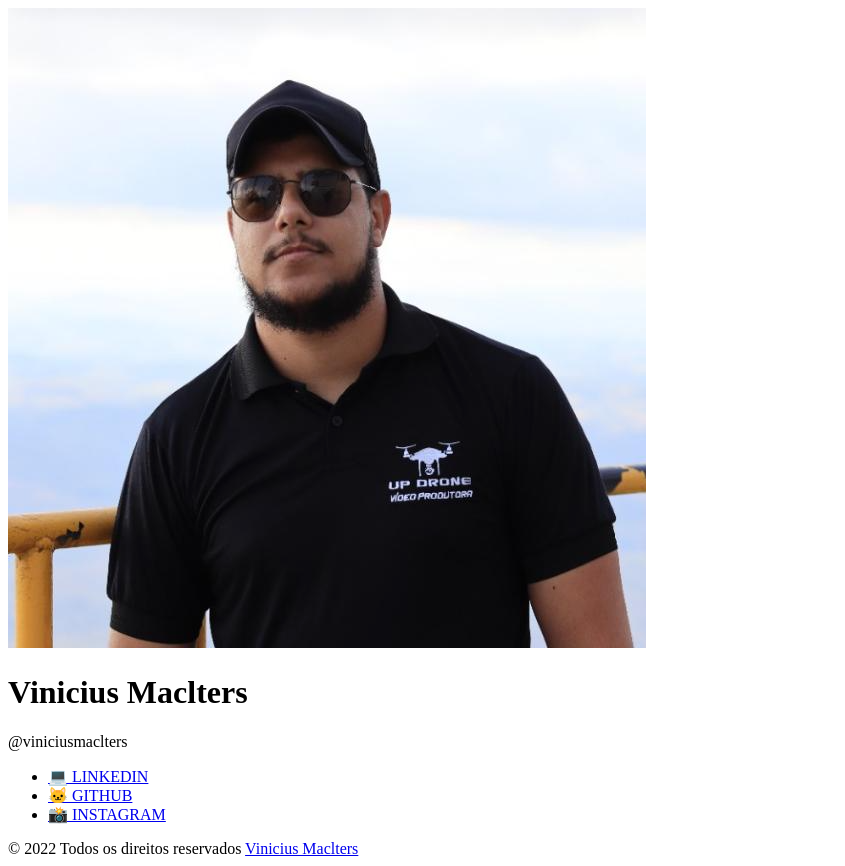
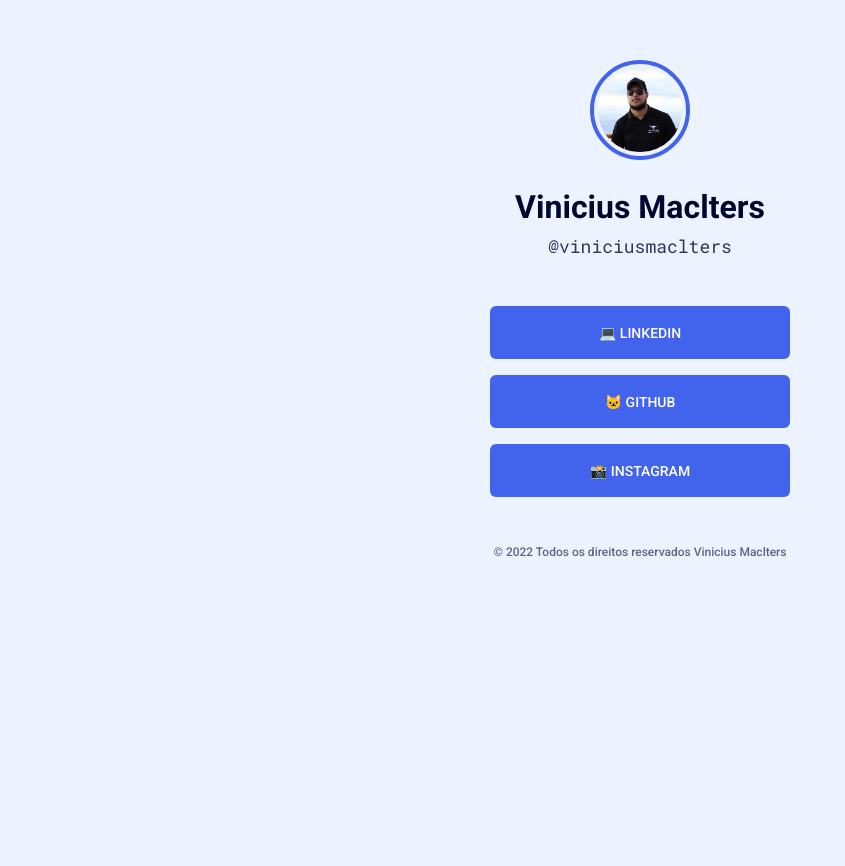
Before and after one commit to viniciusmaclters/linktree-vinicius, a plain HTML site: page index.html in a window 1280 px wide. Shown: the whole page, without its empty margins (0-845 px from the left). After the commit the page ends 800 px from the top, so only its background shows below. Drawn offline with Linux system fonts and the light colour scheme.

Commit message:
Finalizando Projeto

```diff
--- a/index.html
+++ b/index.html
@@ -1,15 +1,23 @@
 <!DOCTYPE html>
 <html lang="en">
 <head>
+  <link rel="preconnect" href="https://fonts.googleapis.com">
+  <link rel="preconnect" href="https://fonts.gstatic.com" crossorigin>
+
   <meta charset="UTF-8">
   <meta http-equiv="X-UA-Compatible" content="IE=edge">
   <meta name="viewport" content="width=device-width, initial-scale=1.0">
+  <link rel="stylesheet" href="style.css">
   <title>Linktree Vinicius</title>
+
+
+  <link href="https://fonts.googleapis.com/css2?family=Roboto+Mono&family=Roboto:wght@500;700&display=swap" rel="stylesheet">
 </head>
 <body>
-  <img src="./assets/Screenshot 2022-02-14 182735.png" alt="Imagem Vinicius Maclters">
+  <div class="container">
+    <img class="avatar" src="./assets/Screenshot 2022-02-14 182735.png" alt="Imagem Vinicius Maclters">
     <h1>Vinicius Maclters</h1>
-  <p>@viniciusmaclters</p>
+    <p class="username">@viniciusmaclters</p>
 
     <ul>
       <li>
@@ -23,6 +31,8 @@
       </li>
     </ul>
 
-  <footer>&copy; 2022 Todos os direitos reservados <a href="https://www.linkedin.com/in/viniciusmaclters/">Vinicius Maclters</a></footer>
+    <footer>&copy; 2022 Todos os direitos reservados <a href="https://www.linkedin.com/in/viniciusmaclters/" target="_blank">Vinicius Maclters</a></footer>
+  </div>
+
 </body>
 </html>
--- a/style.css
+++ b/style.css
@@ -0,0 +1,90 @@
+* {
+  margin: 0;
+  padding: 0;
+  box-sizing: border-box;
+}
+
+a {
+  text-decoration: none;
+}
+
+body {
+  background: #EDF2FF;
+  font-family: 'Roboto', sans-serif;
+}
+
+.container {
+  text-align: center;
+  width: 300px;
+  margin: 60px auto;
+}
+
+img {
+  width: 100%;
+}
+
+img.avatar {
+  border-radius: 50%;
+  width: 100px;
+  height: 100px;
+  padding: 3.7px;
+  border: #4263EB solid 4px;
+}
+
+h1 {
+  margin-top: 24px;
+  margin-bottom: 8px;
+  font-size: 32px;
+  color: #00082F;
+}
+
+.username {
+  font-family: 'Roboto Mono', monospace;
+  font-weight: 400;
+  color: #00082F;
+  opacity: 0.8;
+  font-size: 18px;
+}
+
+ul{
+  list-style: none;
+  margin: 48px 0;
+}
+
+
+ul li a {
+  display: flex;
+  align-items: center;
+  justify-content: center;
+  height: 53px;
+  text-decoration: none;
+  background: #4263EB;
+  color: white;
+  font-size: 14px;
+
+  margin-bottom: 16px;
+  border-radius: 6px;
+
+  transition: background 300ms;
+}
+
+ul li a:hover {
+  background: #364fc7;
+}
+
+footer {
+  font-weight: 500;
+  font-size: 12px;
+  color: #00082F;
+  opacity: 0.6;
+
+  transition: opacity 300ms;
+}
+
+footer:hover {
+  opacity: 1;
+}
+
+footer a {
+  color: #00082F;
+}
```
Lines whose indentation alone changed are shown as unchanged.
